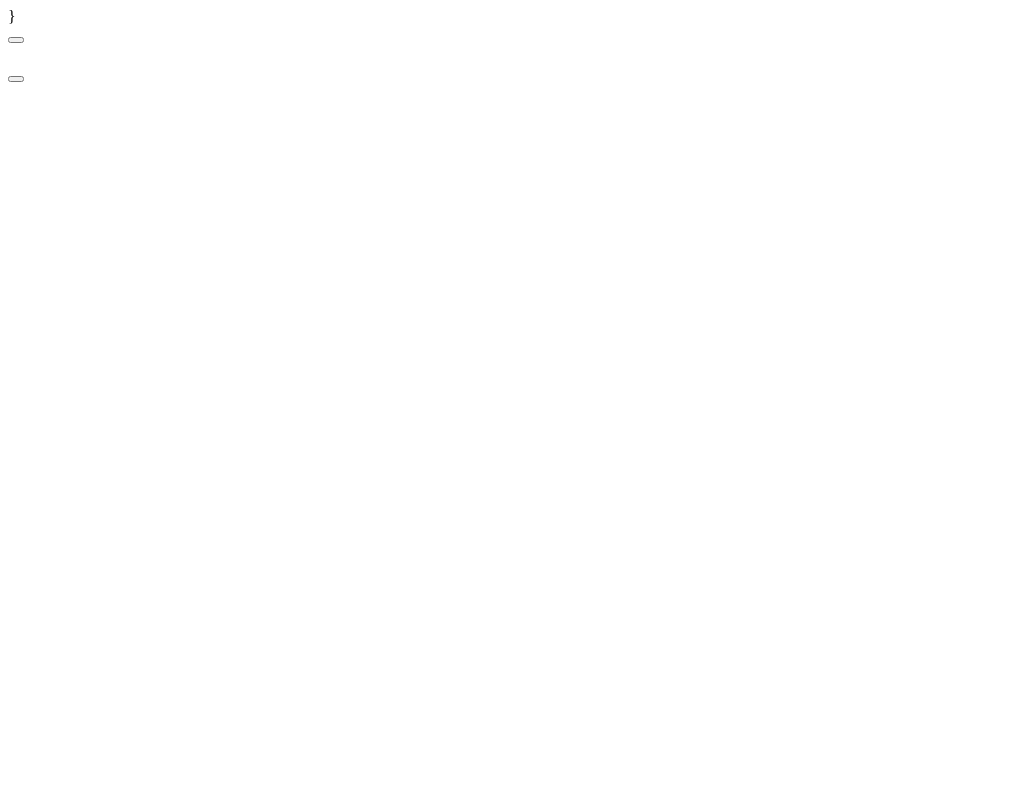
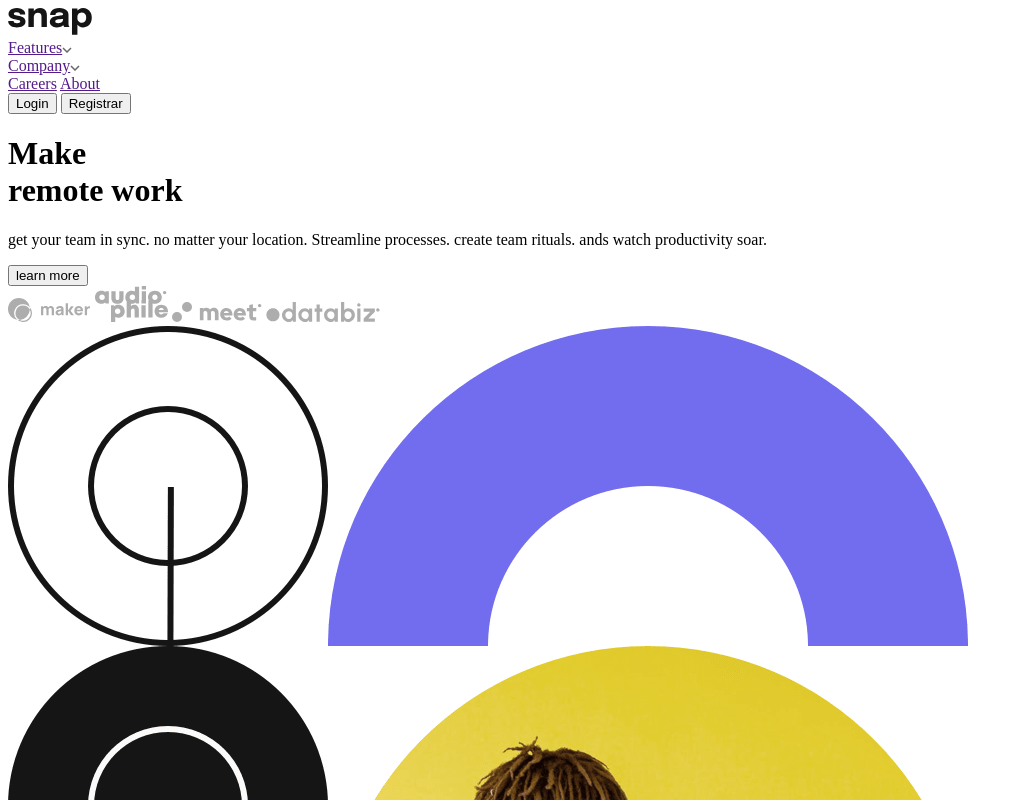
Before and after one commit to Gabrielrmr/Practica_Git, a plain HTML site: page intro-section-with-dropdown-navigation-main/index.html in a window 1280 px wide. Shown: the top 800 px of the page, without its empty margins (0-1023 px from the left). Drawn offline with Linux system fonts and the light colour scheme.

Commit message:
Agregado imagenes y texto

```diff
--- a/intro-section-with-dropdown-navigation-main/index.html
+++ b/intro-section-with-dropdown-navigation-main/index.html
@@ -14,17 +14,41 @@
     .attribution a { color: hsl(228, 45%, 44%); }
   </style>
 </head>
-<body>}
+<body>
   <div class="Contenedor_Principal">
-    <header><div class="snap"></div><div class="Links"></div> <div class="Botones"><button></button></div></header>
+    <header>
+      <div class="snap">
+        <img src="images/logo.svg" alt="">
+      </div>
+      <div class="Links">
+        <div><a href="">Features</a><img src="images/icon-arrow-down.svg" alt=""></div>
+        <div><a href="">Company</a><img src="images/icon-arrow-down.svg" alt=""></div>
+        <a href="">Careers</a>
+        <a href="">About</a>
+      </div>
+      <div class="Botones">
+        <button>Login</button>
+        <button>Registrar</button>
+      </div>
+    </header>
     <main>
       <div class="Parrafos">
-        <h1></h1>
-        <p></p>
-        <button></button>
-        <div class="Logos"></div>
+        <h1>Make <br> remote work</h1>
+        <p>get your team in sync. no matter your location.
+          Streamline processes. create team rituals. ands
+          watch productivity soar.
+        </p>
+        <button>learn more</button>
+        <div class="Logos">
+          <img src="images/client-maker.svg" alt="">
+          <img src="images/client-audiophile.svg" alt="">
+          <img src="images/client-meet.svg" alt="">
+          <img src="images/client-databiz.svg" alt="">
+        </div>
       </div>
-      <div class="Imagen_Principal"></div>
+      <div class="Imagen_Principal">
+        <img src="images/image-hero-desktop.png" alt="">
+      </div>
     </main>
   </div>
 </body>
```
